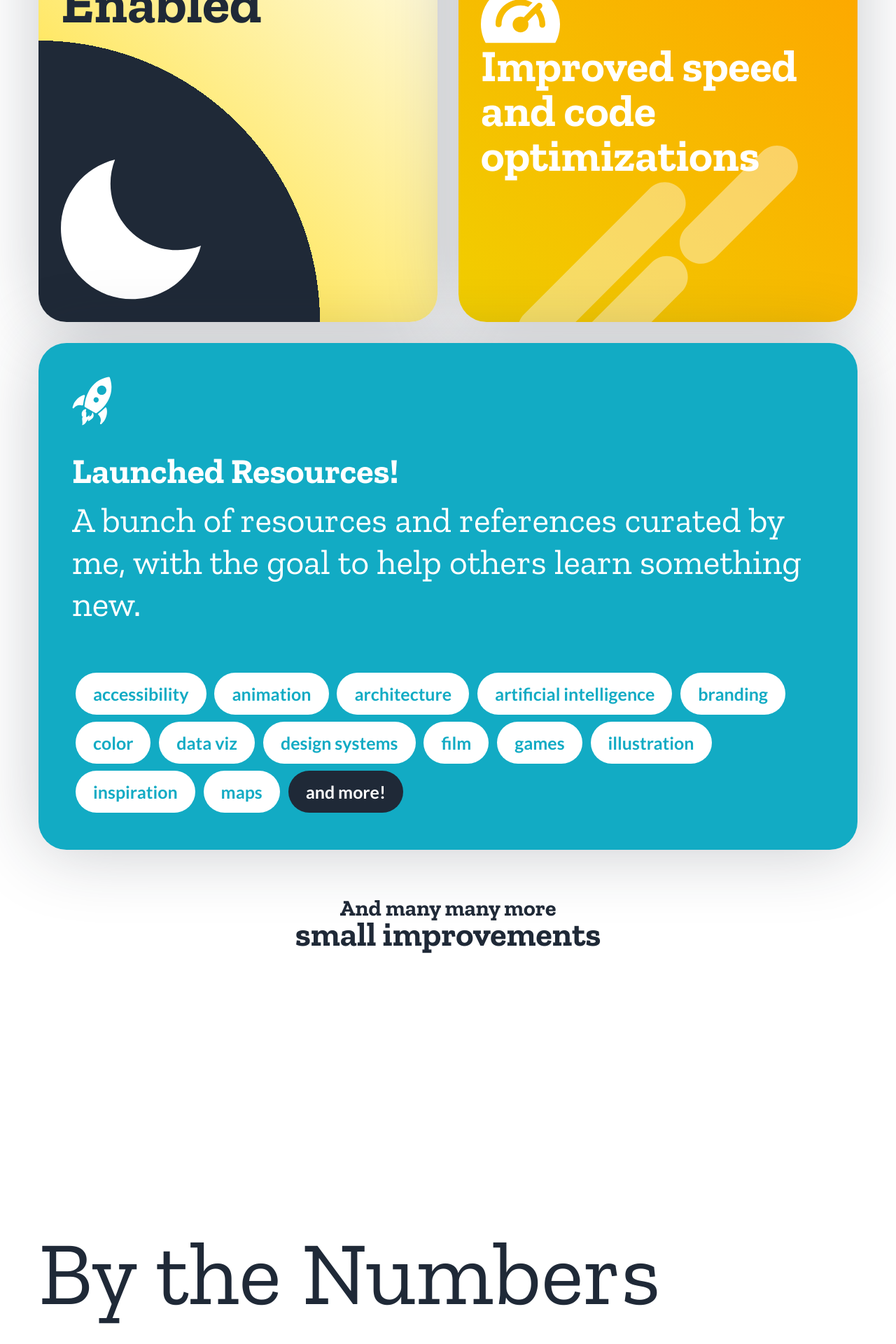
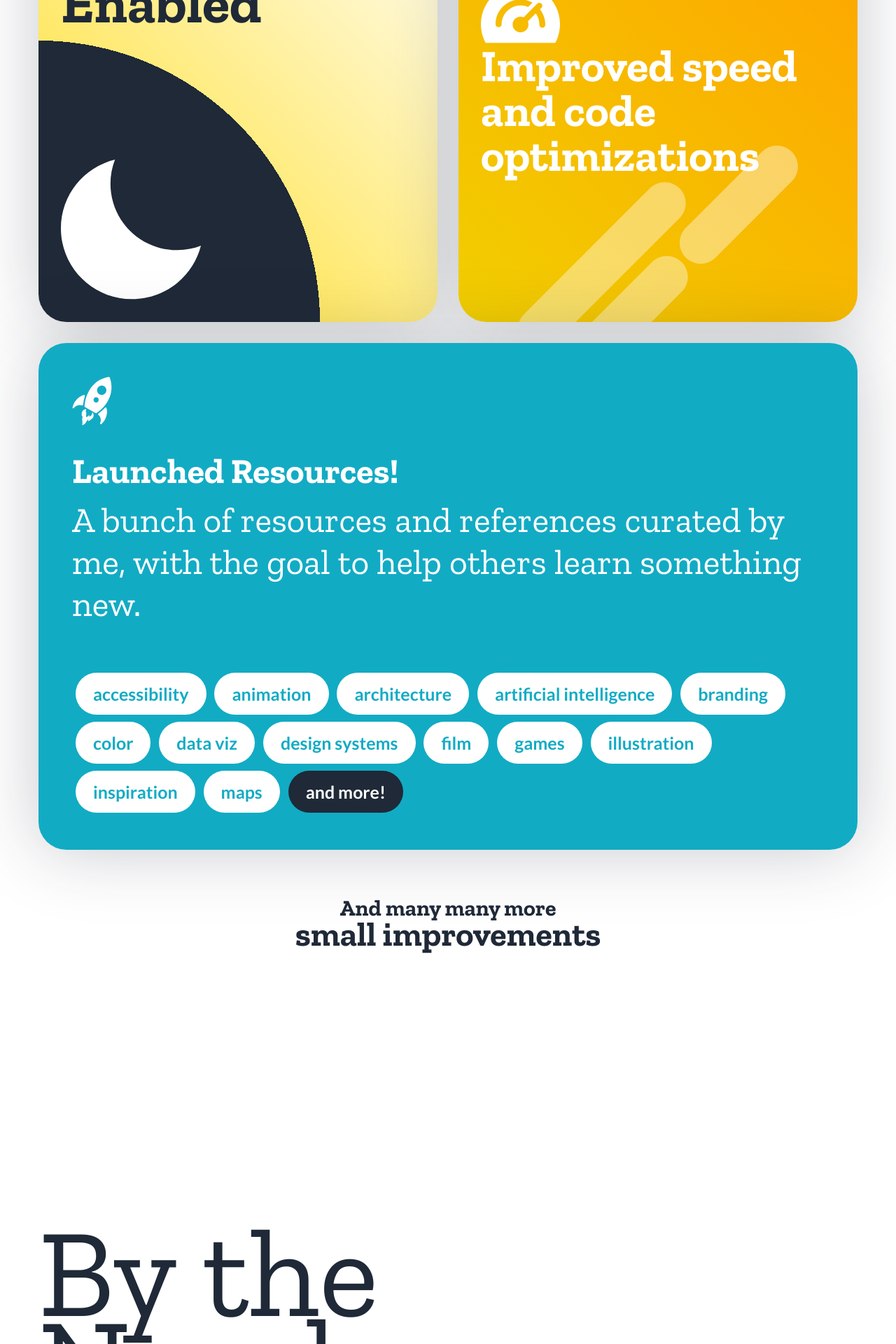
Before and after one commit to naher94/2020.rehanbutt.com, a Jekyll site: the page built from index.html, in a window 1280 px wide. Shown: the part 4480-6400 px from the top of the page at 70% size. Built offline with Jekyll 4.4.1, drawn with Linux system fonts in a browser that asks for light colours.

Commit message:
Responsive Spacing Updates

```diff
--- /dev/null
+++ b/_includes/speaking.html
@@ -0,0 +1,4 @@
+<section class="speaking grid-container">
+  <div class="cell">
+  </div>
+</section>
--- a/_sass/2020.scss
+++ b/_sass/2020.scss
@@ -439,9 +439,9 @@
 
   .by-the-numbers{
     margin-top: 20em;
-    margin-bottom: 20em;
+    margin-bottom: 10em;
     h2{
-      font-size: 10vw;
+      font-size: 14vw;
       line-height: 10vw;
     }
   }
@@ -830,6 +830,9 @@
 
   .slack-moji{
     margin-top: 20em;
+    @media screen and (max-width: 64em) {
+      margin-top: 10em;
+    }
     .slack-icon{
       max-width: 210px;
       @media screen and (max-width: 64em) {
@@ -902,7 +905,10 @@
 
   .memoji{
     margin-top: 14em;
-    margin-bottom: 14 em;
+    margin-bottom: 14em;
+    @media screen and (max-width: 64em) {
+      margin-top: 8em;
+    }
     .wrapper{
       align-items: center;
     }
@@ -1004,6 +1010,7 @@
       transform: rotate(0deg);
       width: 100%;
       left: 0;
+      margin-bottom: 6em;
     }
     &::before{
       position: absolute;
--- a/index.html
+++ b/index.html
@@ -7,6 +7,7 @@
 
 {% include hero.html %}
 
+{% include speaking.html %}
 {% include covid.html %}
 {% include black-lives-matter.html %}
 {% include website.html %}
```
Also changed, not shown: 1 other file.
